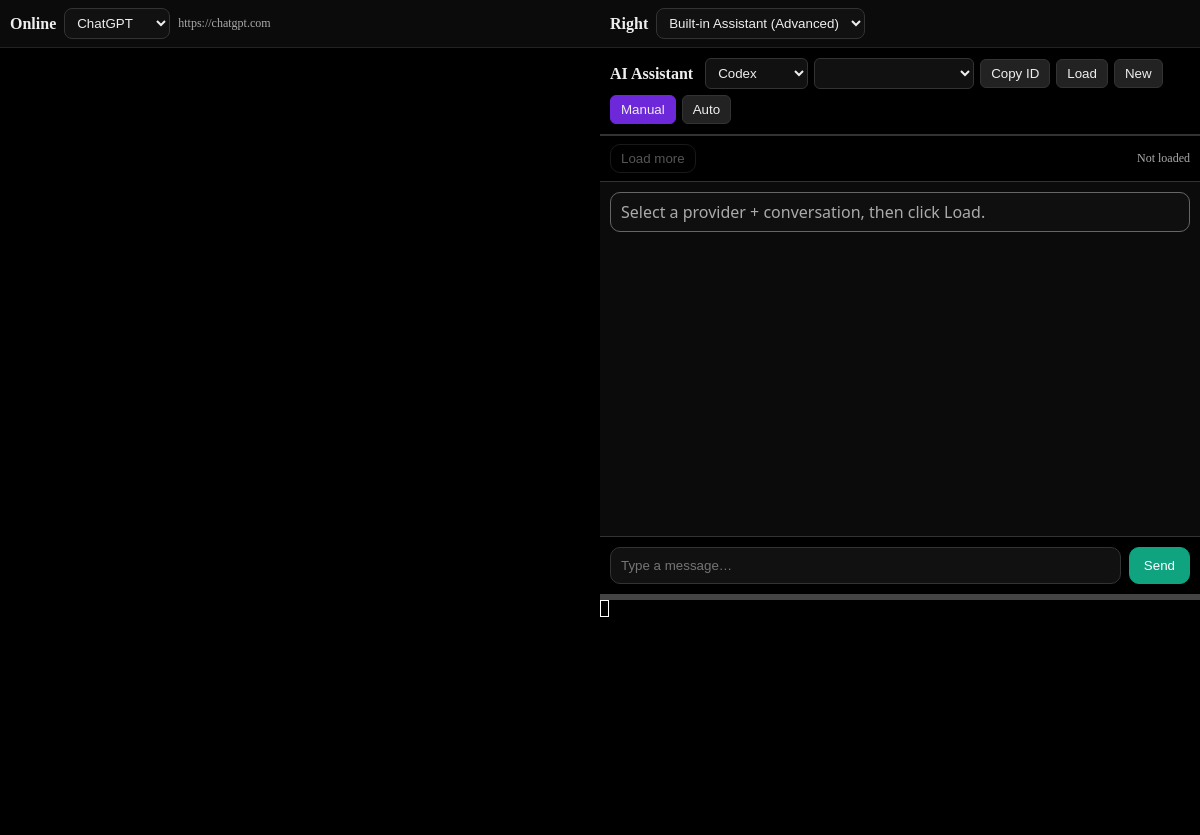
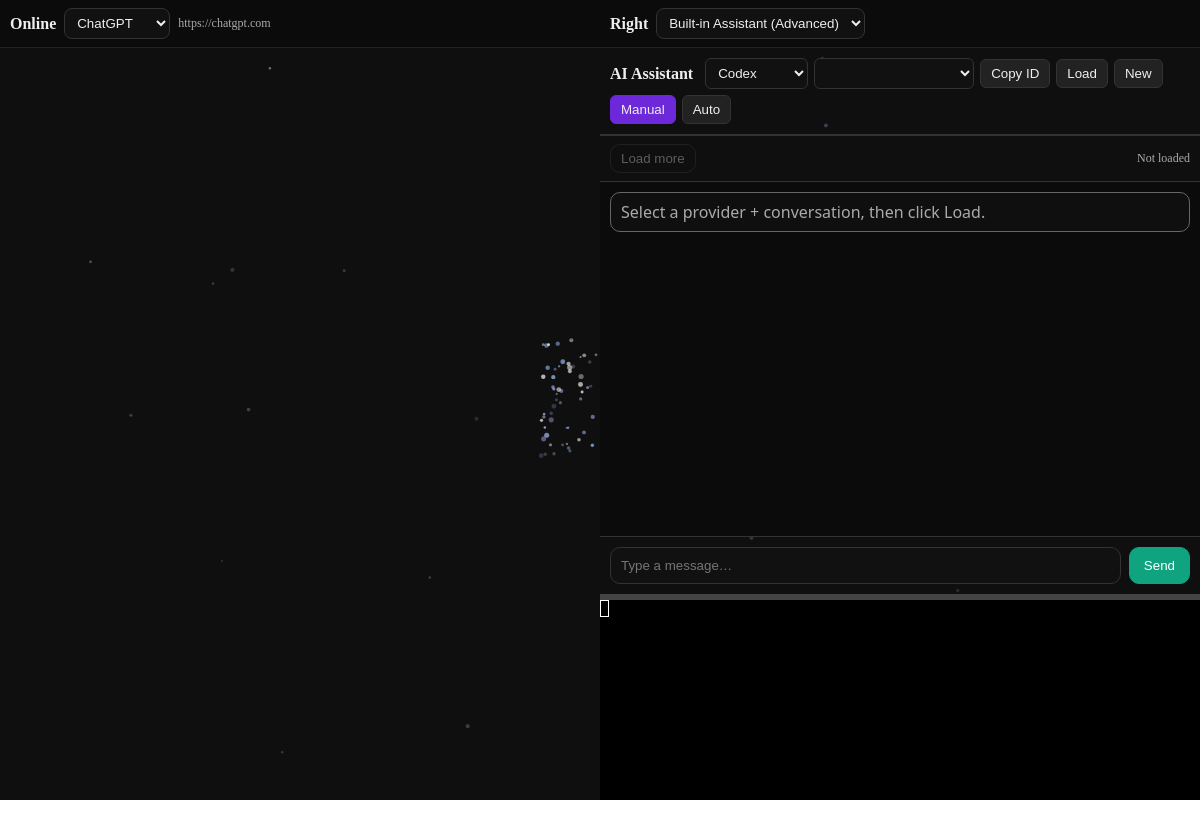
Before and after one commit to Allanodora/Simple-Elite, an Electron app: page index.html in a window 1200 px wide. Both pictures are taken after a click on the button "Copy ID". Shown: the top 835 px of the page. Drawn offline with nearby package versions, Linux system fonts and the light colour scheme; no server answers.

Commit message:
Add subtle starry background

```diff
--- a/index.html
+++ b/index.html
@@ -7,7 +7,7 @@
 <link rel="stylesheet" href="node_modules/xterm/css/xterm.css">
 
 <style>
-body { margin:0; display:flex; height:100vh; background:#000; color:#e5e5e5; }
+body { margin:0; display:flex; height:100vh; background:transparent; color:#e5e5e5; }
 
 .left { flex:1; display:flex; flex-direction:column; min-width:0; }
 .leftbar { padding:8px 10px; border-bottom:1px solid #222; display:flex; gap:8px; align-items:center; background:#0b0b0b; flex:0 0 auto; }
@@ -78,7 +78,7 @@ body { margin:0; display:flex; height:100vh; background:#000; color:#e5e5e5; }
 
 <body>
 
-<div class="left">
+<div class="left zone">
   <div class="leftbar">
     <strong style="color:#eee;">Online</strong>
     <select id="leftProvider"></select>
@@ -87,7 +87,7 @@ body { margin:0; display:flex; height:100vh; background:#000; color:#e5e5e5; }
   <div class="leftview" id="leftWebviewWrap"></div>
 </div>
 
-<div class="right">
+<div class="right zone">
 
   <div class="rightapp">
     <strong style="color:#eee;">Right</strong>
@@ -138,6 +138,7 @@ body { margin:0; display:flex; height:100vh; background:#000; color:#e5e5e5; }
 </div>
 
 <script src="node_modules/xterm/lib/xterm.js"></script>
+<script src="starry_simple_elite.js"></script>
 
 <script>
 const term = new Terminal({
--- /dev/null
+++ b/starry_simple_elite.js
@@ -0,0 +1,278 @@
+/**
+ * Simple Elite - Starry background (lightweight)
+ * Based on TrendStage `webapp/starry.js`, tuned to be subtle (not overwhelming).
+ *
+ * It creates:
+ * - fixed dark background div (z-index: -2)
+ * - fixed full-screen canvas for stars (z-index: -1)
+ *
+ * It is "zone aware": it concentrates stars in gaps around elements with `.zone`.
+ * In Simple Elite we mark the left and right panes as `.zone`.
+ */
+(function () {
+  "use strict";
+
+  const COLORS = {
+    stars: ["#ffffff", "#a0c4ff", "#c4b5fd"],
+    shootingStart: "#ffffff",
+    shootingEnd: "#a0c4ff",
+  };
+
+  // Tuned down from the original (less dense, slower shooting stars)
+  const CONFIG = {
+    starCount: 140,
+    starMinSize: 1.1,
+    starMaxSize: 2.6,
+    starMinOpacity: 0.22,
+    starMaxOpacity: 0.7,
+    gapStarRatio: 0.75,
+    shootingMinInterval: 5200,
+    shootingMaxInterval: 9000,
+    shootingSpeed: 360,
+    shootingMinLength: 70,
+    shootingMaxLength: 120,
+  };
+
+  let canvas, ctx;
+  let stars = [];
+  let shootingStars = [];
+  let gapAreas = [];
+  let gapCenter = { x: 0, y: 0 };
+  let lastShootingTime = 0;
+  let nextShootingDelay = 7000;
+  let lastTime = 0;
+
+  function detectGapAreas() {
+    gapAreas = [];
+    const zones = document.querySelectorAll(".zone");
+
+    if (zones.length === 0) {
+      gapAreas.push({
+        x: window.innerWidth * 0.25,
+        y: window.innerHeight * 0.2,
+        width: window.innerWidth * 0.5,
+        height: window.innerHeight * 0.6,
+      });
+    } else {
+      const zoneRects = Array.from(zones).map((z) => {
+        const rect = z.getBoundingClientRect();
+        return { left: rect.left, top: rect.top, right: rect.right, bottom: rect.bottom };
+      });
+
+      const minX = Math.min(...zoneRects.map((r) => r.left));
+      const maxX = Math.max(...zoneRects.map((r) => r.right));
+      const minY = Math.min(...zoneRects.map((r) => r.top));
+      const maxY = Math.max(...zoneRects.map((r) => r.bottom));
+
+      const centerX = (minX + maxX) / 2;
+      const centerY = (minY + maxY) / 2;
+
+      gapAreas.push({ x: centerX - 60, y: centerY - 60, width: 120, height: 120 });
+
+      // Edge gaps around the zone grid
+      gapAreas.push({ x: minX, y: 0, width: maxX - minX, height: minY }); // top
+      gapAreas.push({ x: minX, y: maxY, width: maxX - minX, height: window.innerHeight - maxY }); // bottom
+      gapAreas.push({ x: 0, y: minY, width: minX, height: maxY - minY }); // left
+      gapAreas.push({ x: maxX, y: minY, width: window.innerWidth - maxX, height: maxY - minY }); // right
+    }
+
+    let totalArea = 0;
+    let weightedX = 0;
+    let weightedY = 0;
+    for (const gap of gapAreas) {
+      const area = gap.width * gap.height;
+      totalArea += area;
+      weightedX += (gap.x + gap.width / 2) * area;
+      weightedY += (gap.y + gap.height / 2) * area;
+    }
+    gapCenter =
+      totalArea > 0
+        ? { x: weightedX / totalArea, y: weightedY / totalArea }
+        : { x: window.innerWidth / 2, y: window.innerHeight / 2 };
+  }
+
+  function getRandomGapPoint() {
+    if (gapAreas.length === 0) return { x: Math.random() * canvas.width, y: Math.random() * canvas.height };
+    let totalArea = 0;
+    for (const gap of gapAreas) totalArea += gap.width * gap.height;
+
+    let random = Math.random() * totalArea;
+    for (const gap of gapAreas) {
+      random -= gap.width * gap.height;
+      if (random <= 0) return { x: gap.x + Math.random() * gap.width, y: gap.y + Math.random() * gap.height };
+    }
+    const lastGap = gapAreas[gapAreas.length - 1];
+    return { x: lastGap.x + Math.random() * lastGap.width, y: lastGap.y + Math.random() * lastGap.height };
+  }
+
+  function resize() {
+    canvas.width = window.innerWidth;
+    canvas.height = window.innerHeight;
+  }
+
+  function redistributeStars() {
+    const gapStars = Math.floor(CONFIG.starCount * CONFIG.gapStarRatio);
+    const ambientStars = CONFIG.starCount - gapStars;
+
+    stars = [];
+
+    for (let i = 0; i < gapStars; i++) {
+      const point = getRandomGapPoint();
+      stars.push({
+        x: point.x,
+        y: point.y,
+        size: CONFIG.starMinSize + Math.random() * (CONFIG.starMaxSize - CONFIG.starMinSize),
+        color: COLORS.stars[Math.floor(Math.random() * COLORS.stars.length)],
+        baseOpacity: CONFIG.starMinOpacity + Math.random() * (CONFIG.starMaxOpacity - CONFIG.starMinOpacity),
+        twinklePhase: Math.random() * Math.PI * 2,
+        twinkleSpeed: 0.25 + Math.random() * 0.6,
+      });
+    }
+
+    for (let i = 0; i < ambientStars; i++) {
+      stars.push({
+        x: Math.random() * canvas.width,
+        y: Math.random() * canvas.height,
+        size: CONFIG.starMinSize + Math.random() * (CONFIG.starMaxSize - CONFIG.starMinSize) * 0.7,
+        color: COLORS.stars[Math.floor(Math.random() * COLORS.stars.length)],
+        baseOpacity: CONFIG.starMinOpacity * 0.6 + Math.random() * (CONFIG.starMaxOpacity - CONFIG.starMinOpacity) * 0.45,
+        twinklePhase: Math.random() * Math.PI * 2,
+        twinkleSpeed: 0.2 + Math.random() * 0.5,
+      });
+    }
+  }
+
+  function spawnShootingStar() {
+    const target = gapCenter;
+    const edge = Math.floor(Math.random() * 4);
+    let x, y;
+    switch (edge) {
+      case 0:
+        x = Math.random() * canvas.width;
+        y = -20;
+        break;
+      case 1:
+        x = canvas.width + 20;
+        y = Math.random() * canvas.height * 0.6;
+        break;
+      case 2:
+        x = Math.random() * canvas.width;
+        y = canvas.height + 20;
+        break;
+      default:
+        x = -20;
+        y = Math.random() * canvas.height * 0.6;
+        break;
+    }
+
+    const angle = Math.atan2(target.y - y, target.x - x);
+    const length = CONFIG.shootingMinLength + Math.random() * (CONFIG.shootingMaxLength - CONFIG.shootingMinLength);
+
+    shootingStars.push({
+      x,
+      y,
+      vx: Math.cos(angle) * CONFIG.shootingSpeed,
+      vy: Math.sin(angle) * CONFIG.shootingSpeed,
+      life: 0,
+      maxLife: 1.2 + Math.random() * 0.6,
+      length,
+    });
+  }
+
+  function draw(time) {
+    const t = (time || 0) / 1000;
+    const dt = Math.min(0.05, (t - lastTime) || 0.016);
+    lastTime = t;
+
+    ctx.clearRect(0, 0, canvas.width, canvas.height);
+
+    // Stars
+    for (const s of stars) {
+      const tw = Math.sin(t * s.twinkleSpeed + s.twinklePhase) * 0.18 + 1;
+      const opacity = Math.max(0, Math.min(1, s.baseOpacity * tw));
+      ctx.globalAlpha = opacity;
+      ctx.fillStyle = s.color;
+      ctx.beginPath();
+      ctx.arc(s.x, s.y, s.size, 0, Math.PI * 2);
+      ctx.fill();
+    }
+    ctx.globalAlpha = 1;
+
+    // Shooting stars
+    for (let i = shootingStars.length - 1; i >= 0; i--) {
+      const st = shootingStars[i];
+      st.life += dt;
+      st.x += st.vx * dt;
+      st.y += st.vy * dt;
+      const p = st.life / st.maxLife;
+      const alpha = p < 0.2 ? p / 0.2 : p > 0.9 ? (1 - p) / 0.1 : 1;
+      if (alpha <= 0 || st.life >= st.maxLife) {
+        shootingStars.splice(i, 1);
+        continue;
+      }
+
+      const tailX = st.x - (st.vx / CONFIG.shootingSpeed) * st.length;
+      const tailY = st.y - (st.vy / CONFIG.shootingSpeed) * st.length;
+
+      const grad = ctx.createLinearGradient(st.x, st.y, tailX, tailY);
+      grad.addColorStop(0, COLORS.shootingStart);
+      grad.addColorStop(1, COLORS.shootingEnd);
+
+      ctx.globalAlpha = alpha * 0.65;
+      ctx.strokeStyle = grad;
+      ctx.lineWidth = 2;
+      ctx.beginPath();
+      ctx.moveTo(st.x, st.y);
+      ctx.lineTo(tailX, tailY);
+      ctx.stroke();
+      ctx.globalAlpha = 1;
+    }
+
+    // Shooting star scheduling
+    const now = performance.now();
+    if (now - lastShootingTime > nextShootingDelay) {
+      spawnShootingStar();
+      lastShootingTime = now;
+      nextShootingDelay =
+        CONFIG.shootingMinInterval +
+        Math.random() * (CONFIG.shootingMaxInterval - CONFIG.shootingMinInterval);
+    }
+
+    requestAnimationFrame(draw);
+  }
+
+  function init() {
+    // Dark background layer (under the canvas)
+    const bg = document.createElement("div");
+    bg.style.cssText =
+      "position:fixed;top:0;left:0;width:100%;height:100%;background:#0f0f0f;z-index:-2;";
+    document.body.insertBefore(bg, document.body.firstChild);
+
+    canvas = document.createElement("canvas");
+    canvas.id = "simpleEliteStarryCanvas";
+    canvas.style.cssText =
+      "position:fixed;top:0;left:0;width:100%;height:100%;z-index:-1;pointer-events:none;";
+    document.body.insertBefore(canvas, bg);
+
+    ctx = canvas.getContext("2d");
+    resize();
+    detectGapAreas();
+    redistributeStars();
+
+    window.addEventListener("resize", () => {
+      resize();
+      detectGapAreas();
+      redistributeStars();
+    });
+
+    setTimeout(() => {
+      detectGapAreas();
+      redistributeStars();
+    }, 800);
+
+    requestAnimationFrame(draw);
+  }
+
+  if (document.readyState === "loading") document.addEventListener("DOMContentLoaded", init);
+  else init();
+})();
```
